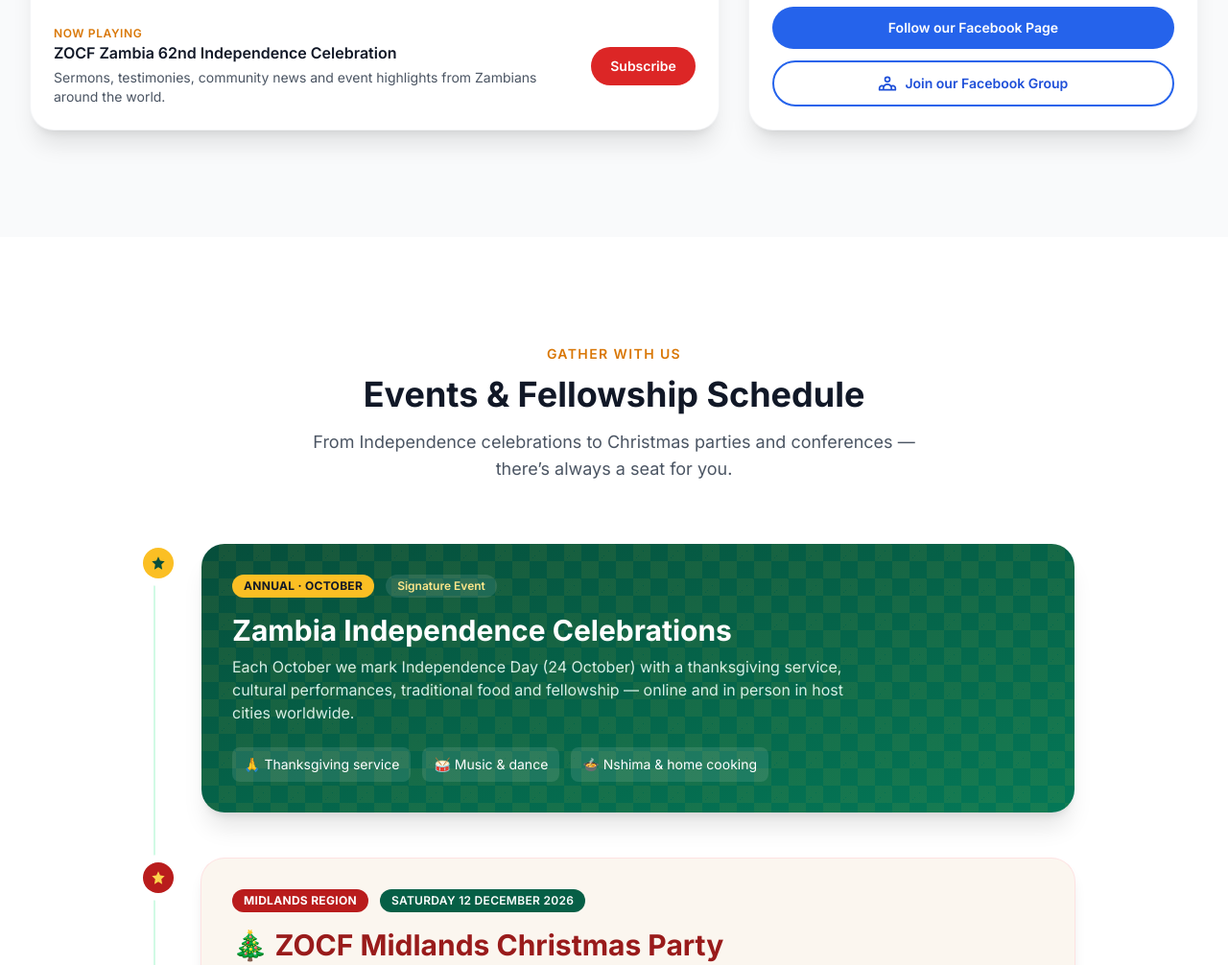
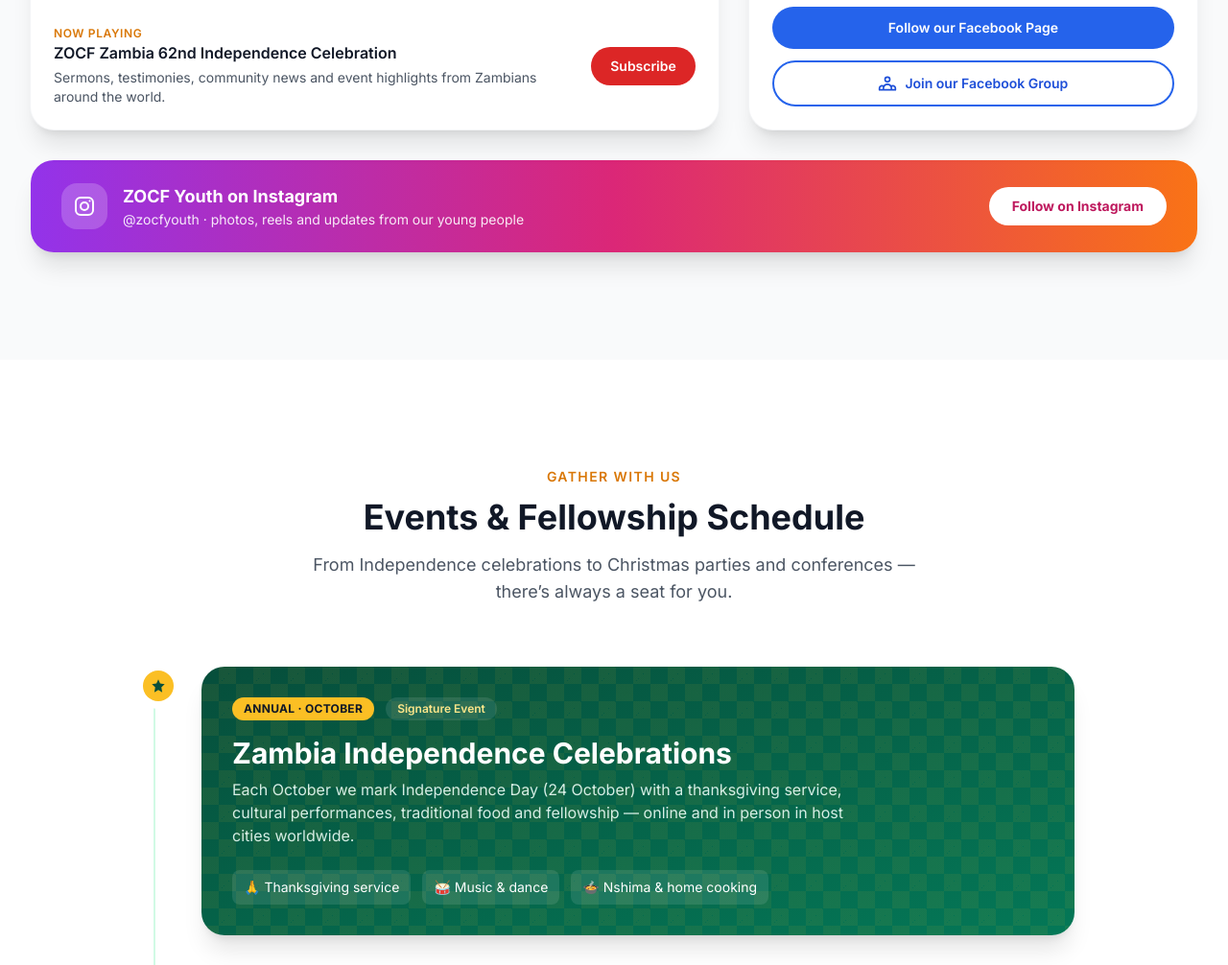
Before and after one commit to vrchilekwa/zocf-org, a plain HTML site: page index.html in a window 1280 px wide. Shown: the part 5361-6367 px from the top of the page at 96% size. Drawn offline with nearby package versions, Linux system fonts and the light colour scheme; no server answers.

Commit message:
Media Hub: add ZOCF Youth Instagram link
Adds an Instagram banner (@zocfyouth) under the YouTube and Facebook
cards and an Instagram icon to the footer's Follow Us row.

Co-Authored-By: Claude Fable 5.2 <noreply@anthropic.com>
Claude-Session: https://claude.ai/code/session_01JPDhsQ9xb8BcsVyAn1j8tn

```diff
--- a/index.html
+++ b/index.html
@@ -576,6 +576,17 @@
             </div>
           </div>
         </div>
+        <!-- Instagram: ZOCF Youth (@zocfyouth) -->
+        <a href="https://www.instagram.com/zocfyouth" target="_blank" rel="noopener" class="reveal mt-8 flex flex-col items-center justify-between gap-4 rounded-3xl bg-gradient-to-r from-purple-600 via-pink-600 to-orange-500 p-6 text-white shadow-xl transition hover:-translate-y-0.5 hover:shadow-2xl sm:flex-row sm:px-8">
+          <span class="flex items-center gap-4">
+            <span class="flex h-12 w-12 shrink-0 items-center justify-center rounded-2xl bg-white/20"><svg class="h-6 w-6" fill="none" stroke="currentColor" stroke-width="2" viewBox="0 0 24 24" aria-hidden="true"><rect x="3" y="3" width="18" height="18" rx="5"/><circle cx="12" cy="12" r="4"/><circle cx="17.5" cy="6.5" r="1" fill="currentColor" stroke="none"/></svg></span>
+            <span>
+              <span class="block text-lg font-bold">ZOCF Youth on Instagram</span>
+              <span class="block text-sm text-white/90">@zocfyouth · photos, reels and updates from our young people</span>
+            </span>
+          </span>
+          <span class="shrink-0 rounded-full bg-white px-6 py-2.5 text-sm font-bold text-pink-700">Follow on Instagram</span>
+        </a>
       </div>
     </section>
 
@@ -965,6 +976,10 @@
                class="flex h-12 w-12 items-center justify-center rounded-full bg-gray-800 text-gray-300 transition hover:bg-blue-600 hover:text-white">
               <svg class="h-5 w-5" fill="currentColor" viewBox="0 0 24 24" aria-hidden="true"><path d="M24 12.07C24 5.4 18.63 0 12 0S0 5.4 0 12.07C0 18.1 4.39 23.1 10.13 24v-8.44H7.08v-3.49h3.04V9.41c0-3.02 1.8-4.7 4.54-4.7 1.31 0 2.68.24 2.68.24v2.97h-1.5c-1.5 0-1.96.93-1.96 1.89v2.26h3.33l-.53 3.49h-2.8V24C19.62 23.1 24 18.1 24 12.07z"/></svg>
             </a>
+            <a href="https://www.instagram.com/zocfyouth" target="_blank" rel="noopener" aria-label="ZOCF Youth on Instagram"
+               class="flex h-12 w-12 items-center justify-center rounded-full bg-gray-800 text-gray-300 transition hover:bg-pink-600 hover:text-white">
+              <svg class="h-5 w-5" fill="none" stroke="currentColor" stroke-width="2" viewBox="0 0 24 24" aria-hidden="true"><rect x="3" y="3" width="18" height="18" rx="5"/><circle cx="12" cy="12" r="4"/><circle cx="17.5" cy="6.5" r="1" fill="currentColor" stroke="none"/></svg>
+            </a>
           </div>
         </div>
       </div>
```
